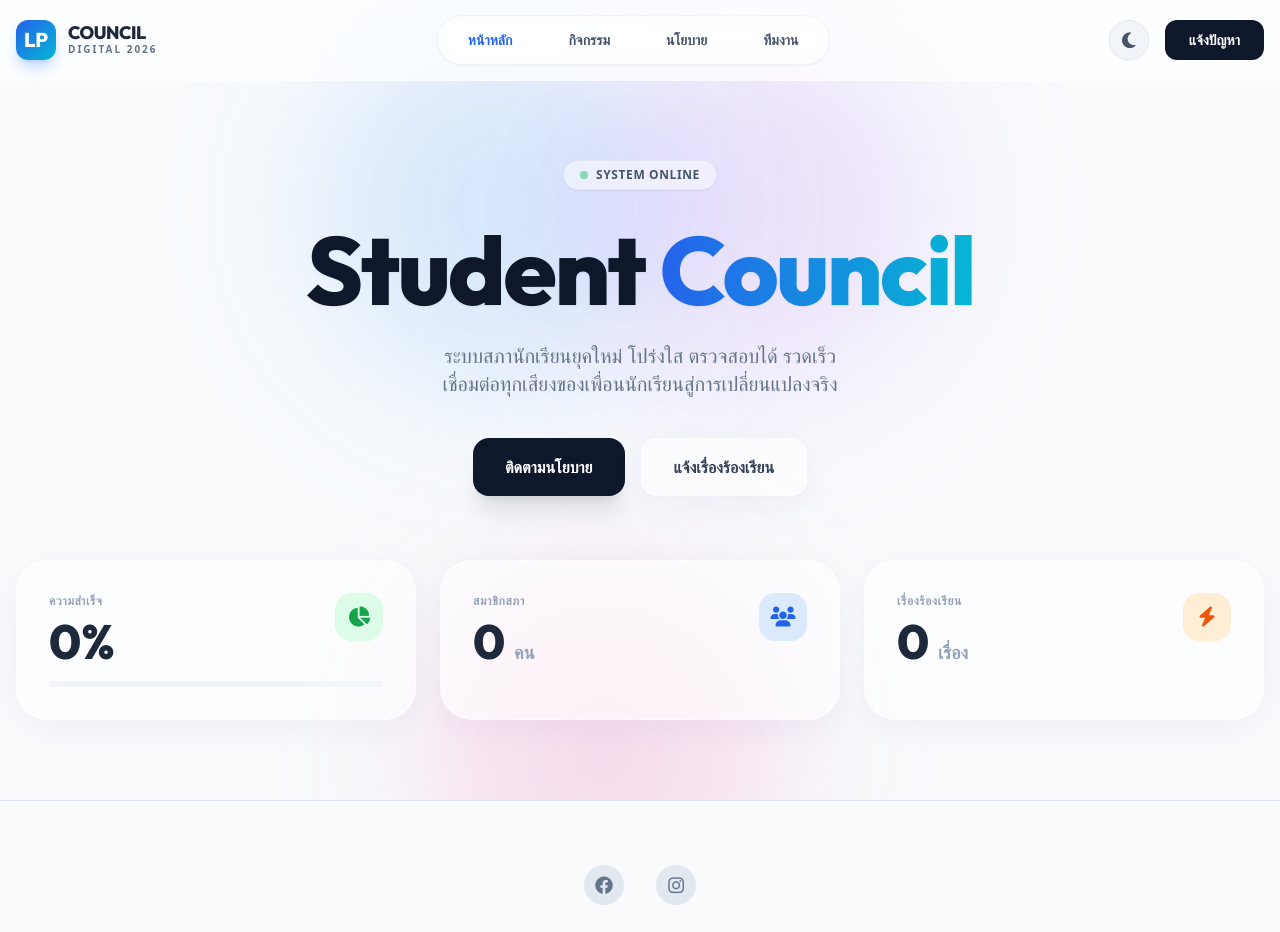
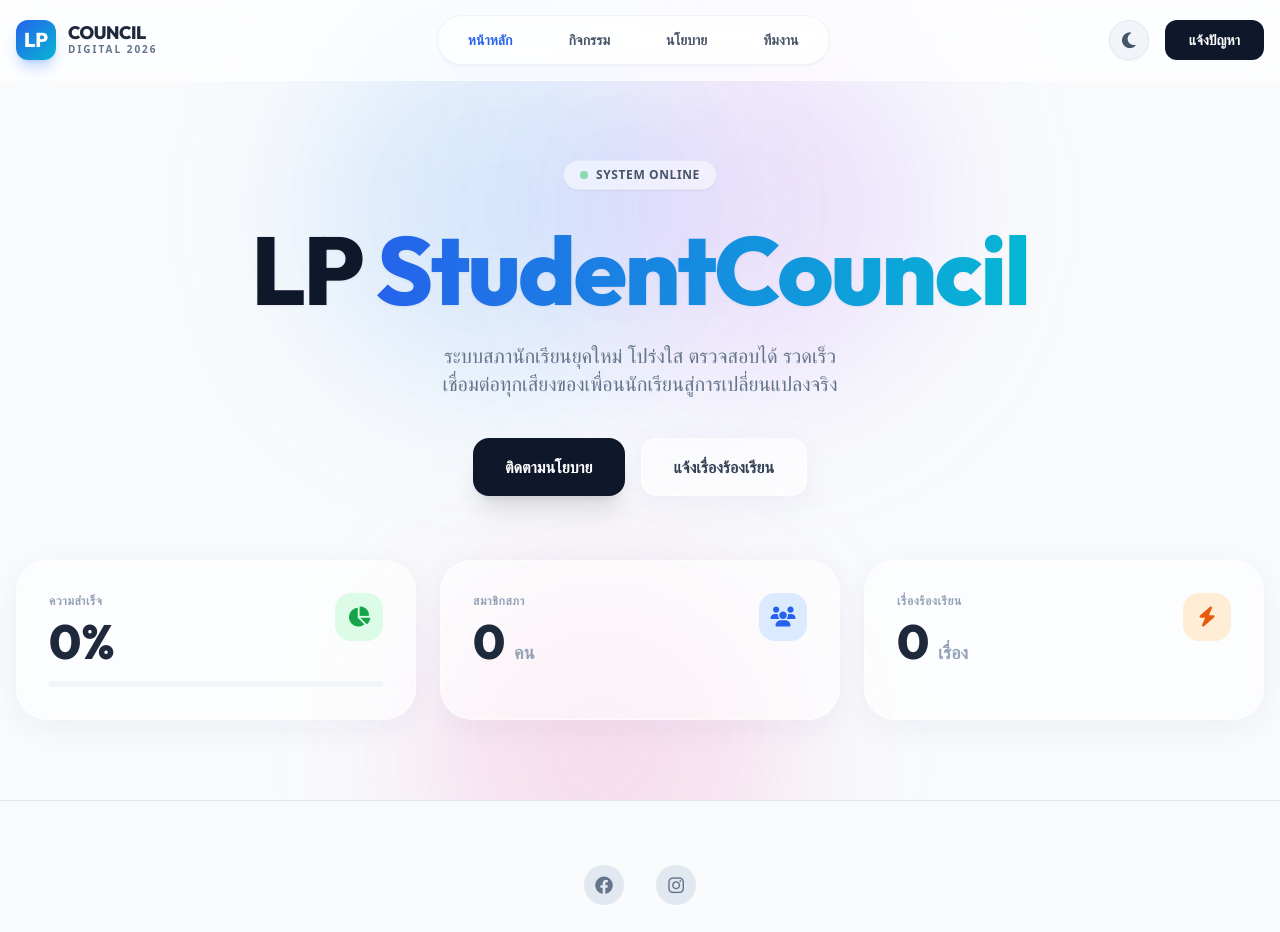
Before and after one commit to kiweiei22/lpcounciltest, a plain HTML site: page index.html in a window 1280 px wide. Shown: the top 932 px of the page. Drawn offline with nearby package versions, Linux system fonts and the light colour scheme; some packages are replaced by stand-ins of ours; no server answers; a script that the page names is missing; a web font is replaced by a local one.

Commit message:
Add files via upload

```diff
--- a/index.html
+++ b/index.html
@@ -3,7 +3,7 @@
 <head>
     <meta charset="UTF-8">
     <meta name="viewport" content="width=device-width, initial-scale=1.0">
-    <title>Student Council 2026 | Digital Platform</title>
+    <title>LP Student Council 2026 </title>
 
     <script src="https://cdn.tailwindcss.com"></script>
     <link href="https://fonts.googleapis.com/css2?family=IBM+Plex+Sans+Thai:wght@300;400;500;600;700&family=Outfit:wght@400;600;800&display=swap" rel="stylesheet">
@@ -144,7 +144,7 @@
                     <span class="w-2 h-2 rounded-full bg-green-500 animate-pulse"></span> System Online
                 </div>
                 <h1 class="text-5xl md:text-8xl font-display font-black text-slate-900 dark:text-white mb-6 tracking-tight leading-tight drop-shadow-sm animate-fade-up" style="animation-delay: 0.1s;">
-                    Student <span class="text-transparent bg-clip-text bg-gradient-to-r from-blue-600 to-cyan-500 dark:from-blue-400 dark:to-cyan-300">Council</span>
+                    LP <span class="text-transparent bg-clip-text bg-gradient-to-r from-blue-600 to-cyan-500 dark:from-blue-400 dark:to-cyan-300">StudentCouncil</span>
                 </h1>
                 <p class="text-slate-500 dark:text-slate-400 text-lg md:text-xl max-w-2xl mx-auto mb-10 font-light leading-relaxed animate-fade-up" style="animation-delay: 0.2s;">
                     ระบบสภานักเรียนยุคใหม่ โปร่งใส ตรวจสอบได้ รวดเร็ว<br class="hidden md:block">เชื่อมต่อทุกเสียงของเพื่อนนักเรียนสู่การเปลี่ยนแปลงจริง
```
